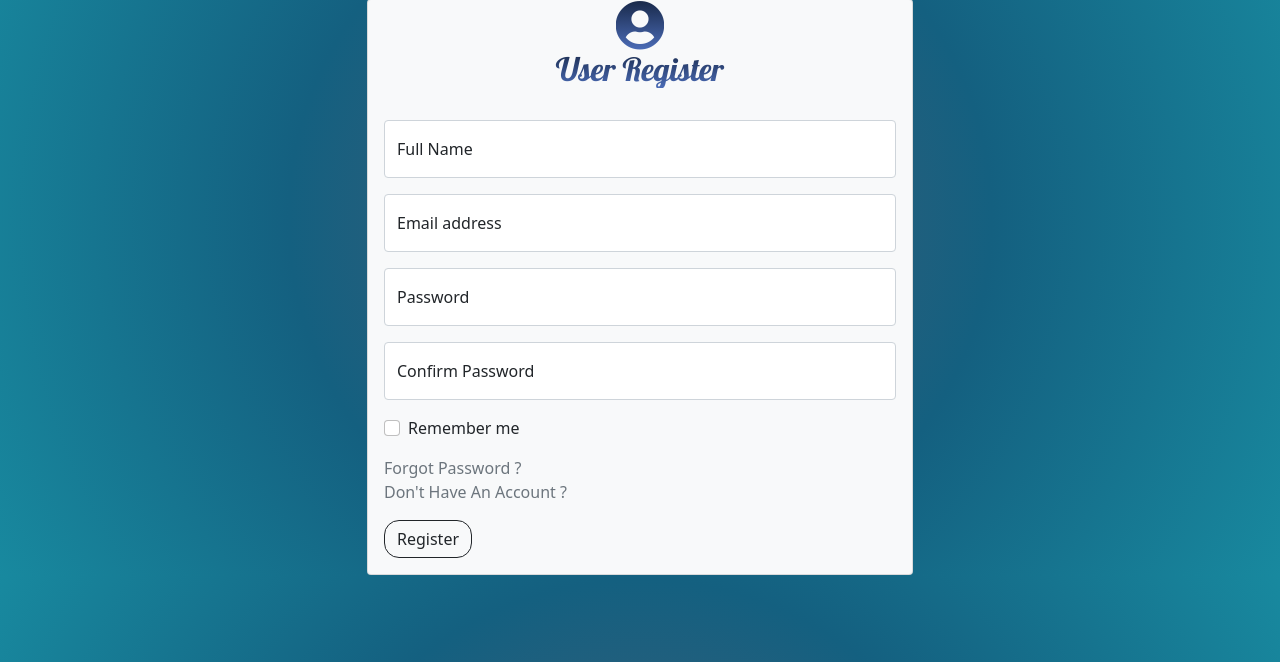
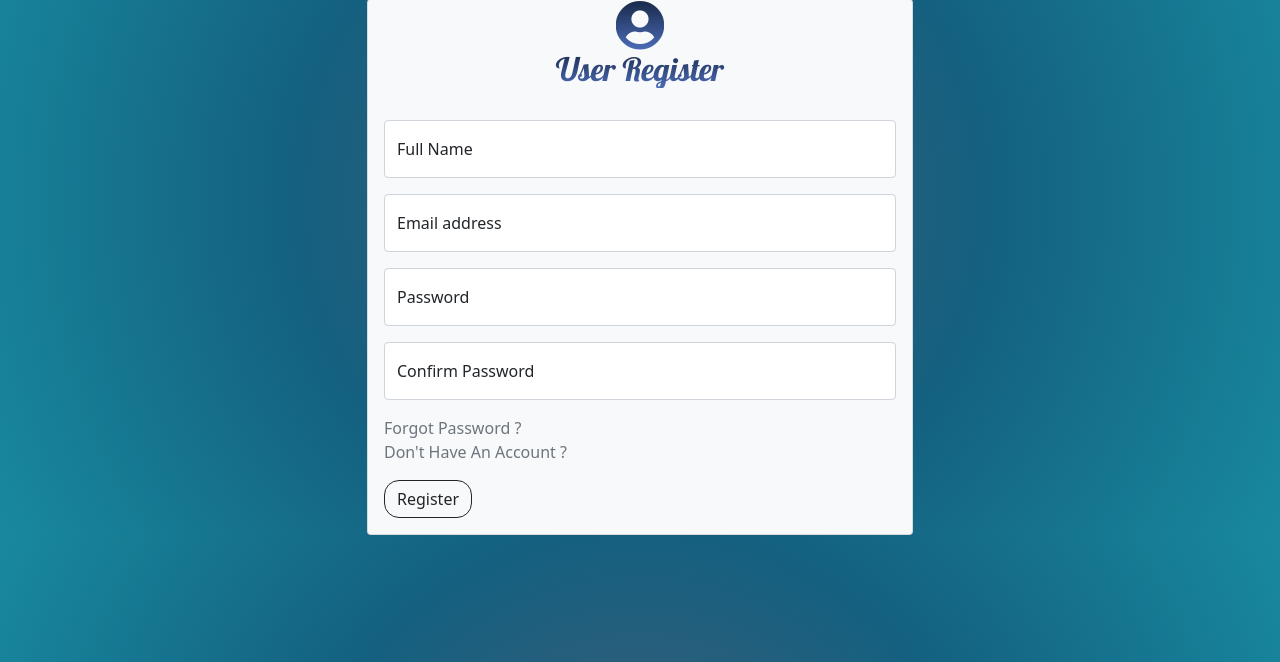
Before and after one commit to KidusAlemayehu/Flask-login-and-registration-with-wtforms, a Flask app: page /register in a window 1280 px wide. Shown: the part 138-800 px from the top of the page. Run offline with Flask 2, Linux system fonts and the light colour scheme; some libraries are stand-ins or nearby versions.

Commit message:
On branch main

```diff
--- a/templates/register.html
+++ b/templates/register.html
@@ -43,12 +43,6 @@
                 {% else %} {{form.confirm_password(class="form-control", placeholder="Enter your confirm_password")}} {% endif%}
                 <label for="floatingPassword">Confirm Password</label>
             </div>
-            <div class="form-check mb-3">
-                <label class="form-check-label">
-            <input class="form-check-input" type="checkbox" name="remember" />
-            Remember me
-          </label>
-            </div>
             <div class="mb-3">
                 <a href="#" class="text-secondary">Forgot Password ?</a>
                 <br />
```
Also changed, not shown: templates/login.html (+13 -3 lines).
